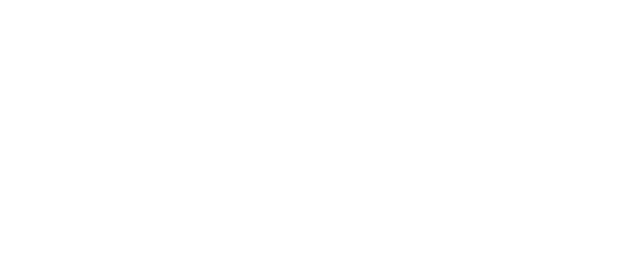
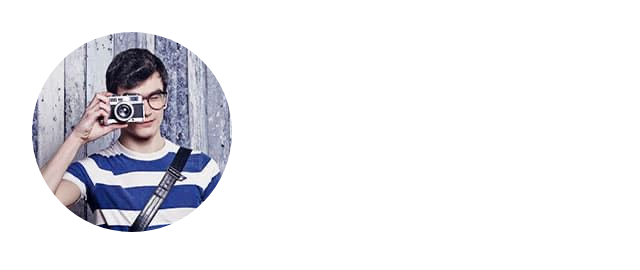
Before and after one commit to serjio1905/htmlcss-20210916_serjio-rv, a website: page 06-lection4/01-avatar/index.html in a window 1280 px wide. Shown: the whole page, without its empty margins (0-640 px from the left). Drawn offline with Linux system fonts and the light colour scheme.

Commit message:
avatar done

```diff
--- a/06-lection4/01-avatar/avatar.css
+++ b/06-lection4/01-avatar/avatar.css
@@ -0,0 +1,12 @@
+.avatar {
+    width: 100%;
+    height: 100%;
+    background-color: var(--white);
+    padding: 24px;
+}
+
+.avatar__photo {
+    object-fit: cover;
+    height: 100%;
+    border-radius: 50%;
+}
--- a/06-lection4/01-avatar/index.html
+++ b/06-lection4/01-avatar/index.html
@@ -6,6 +6,8 @@
         <link rel="stylesheet" href="./avatar.css">
     </head>
     <body>
-
+        <div class="avatar">
+            <img src="./public/avatar-200.jpg" class="avatar__photo">
+        </div>
     </body>
 </html>
```
